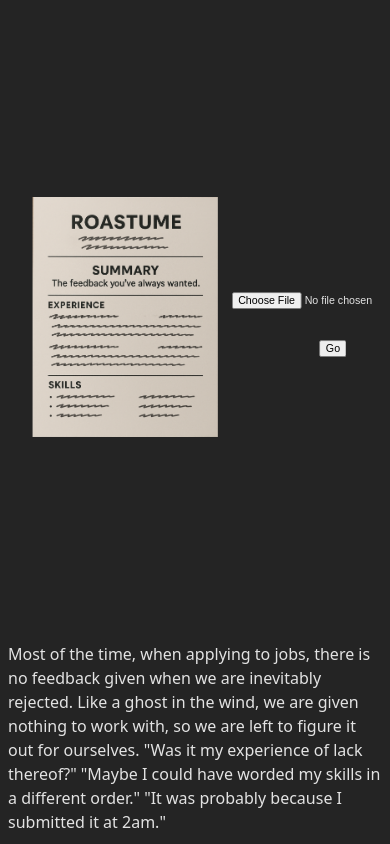
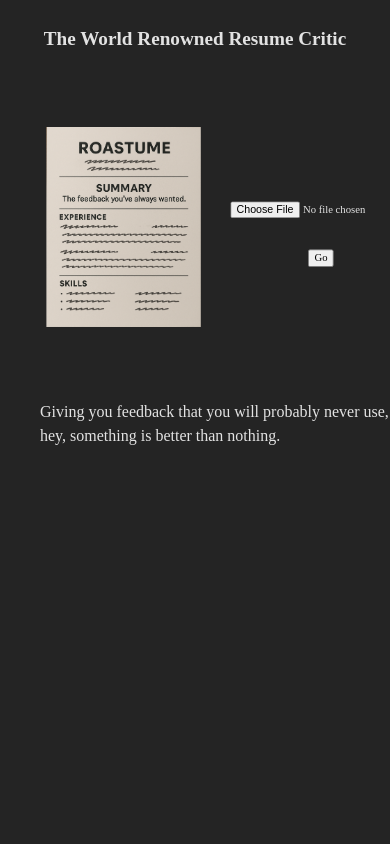
Before and after one commit to branansmith/roastume, a React (Create React App) app: page / in a window 390 px wide. Shown: the top 844 px of the page. Built offline with nearby package versions, Linux system fonts and the light colour scheme.

Commit message:
added loading skeleton and fixed css

```diff
--- a/src/App.css
+++ b/src/App.css
@@ -1,13 +1,31 @@
-@import url('https://fonts.googleapis.com/css2?family=Lora:wght@400..700&family=Montserrat:ital,wght@0,100..900;1,100..900&display=swap" rel="stylesheet');
+@import url('https://fonts.googleapis.com/css2?family=Montserrat:ital,wght@0,350;1,412&display=swap');
+
+* {
+  font-family: 'Montserrat';
+}
+
+p {
+  font-size: 1.875em;
+}
+
+#title {
+  font-size: 2.188em;
+  font-weight: bold;
+  margin: auto;
+  margin-top: 2em;
+  width: 18.5em;
+}
 
 #root-container {
   margin: auto;
+  margin-top: 9.375em;
   display: flex;
   text-align: center;
   align-items: center;
-  padding: 12.5em 0;
-  width: 25em;
+  padding-bottom: 0;
+  width: 25.5em;
   transform: scale(1.5);
+
 }
 
 
@@ -25,33 +43,65 @@
   margin-bottom: 1em;
 }
 
-#roastume-logo {
-  transform: scale(1.2);
+#pitch {
+  margin: auto;
+  margin-top: 12.5em;
+  align-items: center;
+  width: 38em;
 }
 
 @media only screen and (max-width: 600px) {
-  #roastume-logo {
-    transform: scale(1.2);
+  * {
+    font-family: 'Montserrat';
+  }
+
+  p {
+    font-size: 1em;
+    margin-left: 2em;
+
+  }
+
+  #title {
+    font-size: 1.2em;
+    font-weight: bold;
+    margin: auto;
+    text-align: center;
+    margin-top: 1.3em;
+    width: 19em;
   }
 
   #root-container {
     margin: auto;
+    margin-top: 3em;
     display: flex;
     text-align: center;
     align-items: center;
-    padding: 11.5em 0;
-    width: 25em;
+    padding-bottom: 0;
+    width: 24em;
     transform: scale(.8);
+
+
   }
+
 
   #upload-and-go-buttons {
     flex-wrap: wrap;
-    margin-left: 2.3em;
-    margin-top: 1em;
+    margin-right: 1em;
+  }
+
+  #go-button {
+    margin-top: 2em;
+  }
+
+  #file-upload {
+    margin-bottom: 1em;
+  }
+
+  #pitch {
+    margin: auto;
+    margin-top: 3em;
+    align-items: center;
+    width: 26em;
   }
 
 }
-
-p {
-  white-space: pre-line;
-}
--- a/src/App.js
+++ b/src/App.js
@@ -2,6 +2,7 @@ import ResumeIcon from './components/ResumeIcon';
 import UploadButton from './components/UploadButton';
 import GoButton from './components/GoButton';
 import Pitch from './components/Pitch';
+import Title from'./components/Title';
 
 import './App.css';
 
@@ -9,6 +10,7 @@ function App() {
 
   return (
     <>
+      <Title/>
       <div id="root-container">
         <ResumeIcon />
         <div id="upload-and-go-buttons">
@@ -18,7 +20,9 @@ function App() {
 
 
       </div>
+      <div id="pitch">
       <Pitch/>
+      </div>
     </>
   )
 }
--- a/src/components/Pitch.jsx
+++ b/src/components/Pitch.jsx
@@ -1,9 +1,9 @@
+
+
 const Pitch = () => (
-    <>    <p>Most of the time, when applying to jobs, there is no feedback given when we are inevitably rejected. Like a ghost in the wind, we are given nothing to work with, so we are left to figure it out for ourselves. "Was it my experience of lack thereof?" "Maybe I could have worded my skills in a different order." "It was probably because I submitted it at 2am."
-
-    </p><br></br><p>
-            Figure it out no more. Roastume is the world renowned resume critic, giving you advice that you will probably never use, but hey, something is better than nothing.</p>
-    </>
+    <p>
+        Giving you feedback that you will probably never use, but hey, something is better than nothing.
+    </p>
 
 )
 
--- /dev/null
+++ b/src/components/ResumeRoastPage.jsx
@@ -0,0 +1,5 @@
+const ResumeRoastPage = () => (
+
+)
+
+export default ResumeRoastPage;
--- /dev/null
+++ b/src/components/Title.jsx
@@ -0,0 +1,5 @@
+const Title = () => (
+    <p id="title">The World Renowned Resume Critic</p>
+)
+
+export default Title;
```
Also changed, not shown: src/components/LoadingPage.jsx (added, +9 -0 lines).
